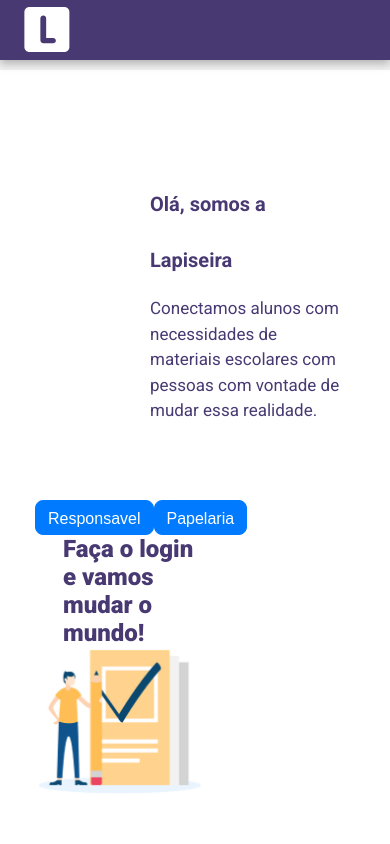
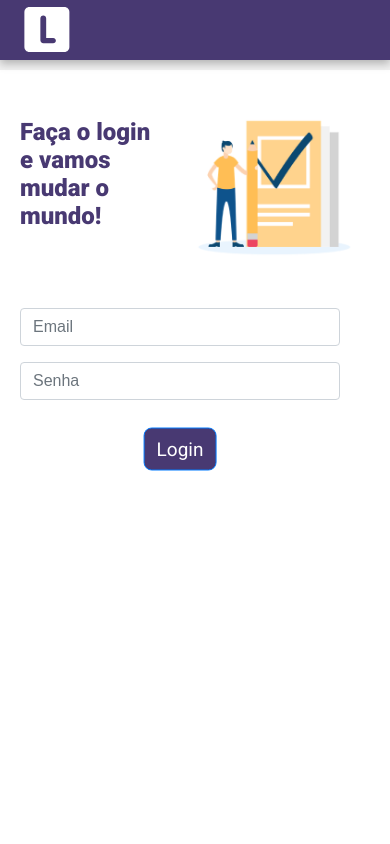
Before and after one commit to enzocsantos18/squad28, a React (Create React App) app in the folder frontend/: page /login in a window 390 px wide. Shown: the top 844 px of the page. Built offline with nearby package versions, Linux system fonts and the light colour scheme.

Commit message:
Responsividade
Rolagem dos elemento

```diff
--- a/frontend/src/pages/Login/index.js
+++ b/frontend/src/pages/Login/index.js
@@ -8,9 +8,6 @@ import api from '../../services/api';
 import { useHistory } from 'react-router';
 import Auth from '../../services/auth'
 
-
-
-
 function Login() {
 
   const history = useHistory();
@@ -18,12 +15,8 @@ function Login() {
     email: '',
     password: '',
   })
-
   const [isResponsavel, setIsResponsavel] = useState(true);
   const [erro, setErro] = useState(false);
-
-
-
 
 const handleInputChange = (event) => {
     setDados({
@@ -78,49 +71,39 @@ event.preventDefault();
     <>
     <Header/>
     <Container >
-      <Row>
-        <Col sm={6}>
-          <div className='grid_texto'>
-            <h1>Olá, somos a<br/> Lapiseira</h1>
+      <div className='grid' >
+        <Row xs={2} md={8} lg={3}>
 
-            <p>Conectamos alunos com necessidades de materiais escolares com pessoas com vontade de mudar essa realidade.</p>
-          </div>
+          <Col>
+            <h2 className='titulo_login'>Faça o login <br/>e vamos <br/>mudar o<br/> mundo!</h2>
           </Col>
 
-        <Col sm={6}>
-          <div className='grid' >
-            <Row>
-              <Button onClick={() => setIsResponsavel(true)}>Responsavel</Button><Button onClick={() => setIsResponsavel(false)}>Papelaria</Button>
-              <div>
-                <h2 className='titulo_login'>Faça o login <br/>e vamos <br/>mudar o<br/> mundo!</h2>
-              </div>
-              <div>
+          <Col>
             <img className='img_login' alt="imagem ilustrativa login" src={imagemlogin}/>
-              </div>
-            </Row>
+          </Col>
 
+          <Col xs={12} md={12} lg={4}>
             <Form id='form' onSubmit={handleSubmit}>
               <Form.Group>
-                <Form.Control id='input' type="email" placeholder="Email" onChange={handleInputChange}
-name="email" />
+                <Form.Control className='input' type="email" placeholder="Email" onChange={handleInputChange} name="email" />
               </Form.Group>
 
               <Form.Group>
-                <Form.Control id='inputsenha'                         onChange={handleInputChange}
-name="password" type="password" placeholder="Senha" />
+                <Form.Control className='input' onChange={handleInputChange} name="password" type="password" placeholder="Senha" />
               </Form.Group>
               {erro && <span>Email e/ou senha inválidos.</span>}
+                <div className='buttonaliamento'>
                   <Button id="buttonEntar" type="submit">
                     Login
                   </Button>
+                </div>
+                {/* <Button onClick={() => setIsResponsavel(true)}>Responsavel</Button>
+                <Button onClick={() => setIsResponsavel(false)}>Papelaria</Button> */}
+            </Form>
+          </Col>
 
-
-            </Form>
-
+        </Row>
       </div>
-        </Col>
-      </Row>
-
     </Container>
     <Footer/>
     </>
--- a/frontend/src/pages/Login/login.css
+++ b/frontend/src/pages/Login/login.css
@@ -1,18 +1,12 @@
-*{
+/* *{
 	margin: 0px;
 	padding: 0px;
-}
+} */
 @import url('https://fonts.googleapis.com/css2?family=Roboto:wght@400;500;700;900&display=swap');
 
 .grid{
-    margin:60px 0 0 0;
-
+    margin:0 0 0 -30px;
 }
-.grid_texto{
-    margin:20% 0 0 100px;
-
-}
-
 .titulo_login{
     font-family: Roboto, sans-serif;
     font-size: 24px;
@@ -21,27 +15,9 @@
     line-height: 28px;
     text-align: left;
     color: #483972;
-    margin: 0 0 0 28px;
 }
-
-h1{
-font-family: Roboto;
-font-style: normal;
-font-size: 20px;
-line-height: 56px;
-color: #483972;
-}
-
-p{
-font-family: Roboto;
-font-style: normal;
-font-size: 17px;
-/* line-height: 42px; */
-color: #483972;
-}
-
 .img_login{
-    height: 150px;
+    height: 140px;
     width: auto;
 }
 
@@ -49,31 +25,28 @@ color: #483972;
     margin-top: 50px;
 }
 
-#input{
-    width: 320px;
-    height: 56px;
-    background: #FFFFFF;
-
-    border: 1px solid #DEDEDE;
-    box-sizing: border-box;
-    border-radius: 10px;
-}
-
 #inputsenha{
     width: 320px;
     height: 56px;
     background: #FFFFFF;
-
     border: 1px solid #3DE959;
     box-sizing: border-box;
     box-shadow: 0px 0px 4px  #3DE959;
     border-radius: 10px;
 }
-/* .Centro{
-    text-align: center;
-} */
-
-
+.input:hover{
+    width: 320px;
+    height: 56px;
+    background: #FFFFFF;
+    border: 1px solid #3DE959;
+    box-sizing: border-box;
+    box-shadow: 0px 0px 4px  #3DE959;
+    border-radius: 10px;
+}
+.buttonaliamento{
+    margin: 49px 0 0 0;
+    position: relative;
+}
 #buttonEntar{
     background-color: #483972;
     border-radius: 9.8px;
@@ -84,17 +57,18 @@ color: #483972;
     font-weight: normal;
     font-size: 19px;
     line-height: 23px;
-    text-align: center;
     color: #FFF;
-    margin: 20px 0 0 80px;
-
+    position: absolute;
+    top: 50%;
+    left: 50%;
+    transform: translate(-50%,-50%);
 }
 #buttonEntar:hover{
     background-color: #7B61FF;
 }
 
-@media  (min-width: 371px){
+/* @media  (min-width: 371px){
     #buttonEntar{
     margin: 20px 0 0 80px;
     }
-}
+} */
```
Also changed, not shown: 1 other file (tests, documents, lock files or other folders). Lines whose indentation alone changed are shown as unchanged.
